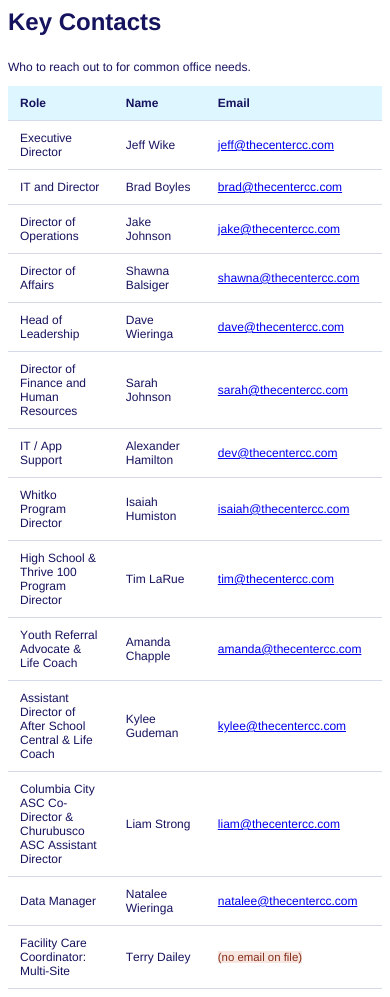
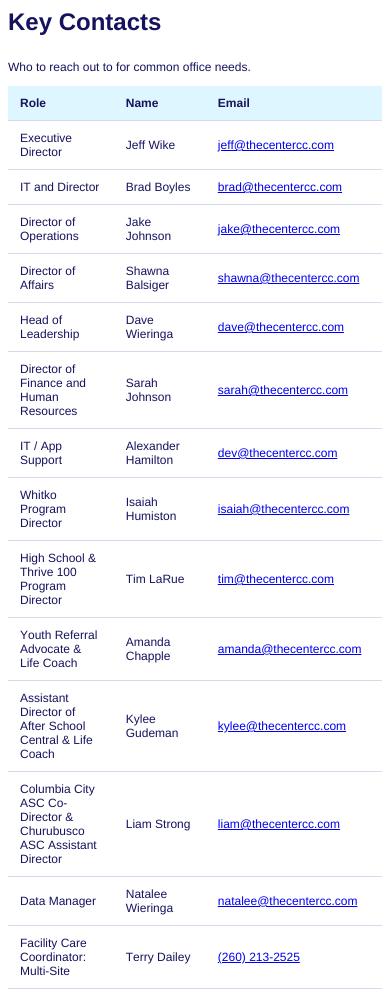
Before and after one commit to TheCenterDev/The-Center-Office-App, a plain HTML site: page html/04_contacts.html in a window 390 px wide. Drawn offline with Linux system fonts and the light colour scheme.

Commit message:
Add Terry Dailey's phone number to Contacts
Replaces the 'no email on file' note with a tap-to-call tel: link
(mobile) / plain readable number (desktop, where dialing isn't
applicable anyway -- verified _guide_open_link's fallback path handles
an unrecognized tel: scheme safely with no crash).

```diff
--- a/html/04_contacts.html
+++ b/html/04_contacts.html
@@ -189,7 +189,7 @@
         <p class="p3"><span class="s1">Terry Dailey</span></p>
       </td>
       <td valign="middle" class="td6">
-        <p class="p4"><span class="s2">(no email on file)</span></p>
+        <p class="p3"><a href="tel:12602132525"><span class="s1">(260) 213-2525</span></a></p>
       </td>
     </tr>
   </tbody>
```
